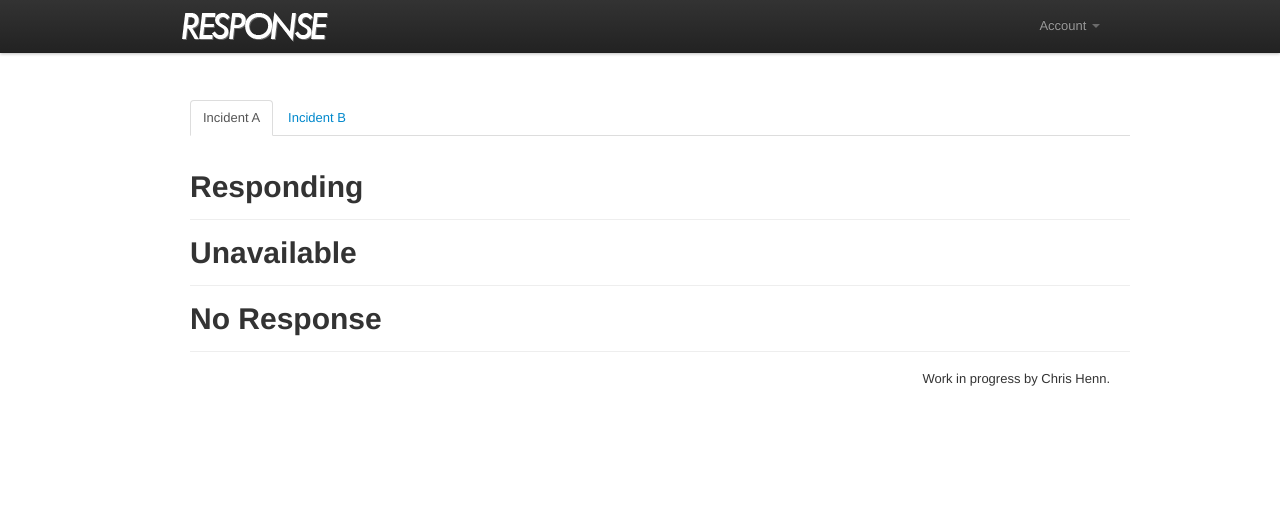
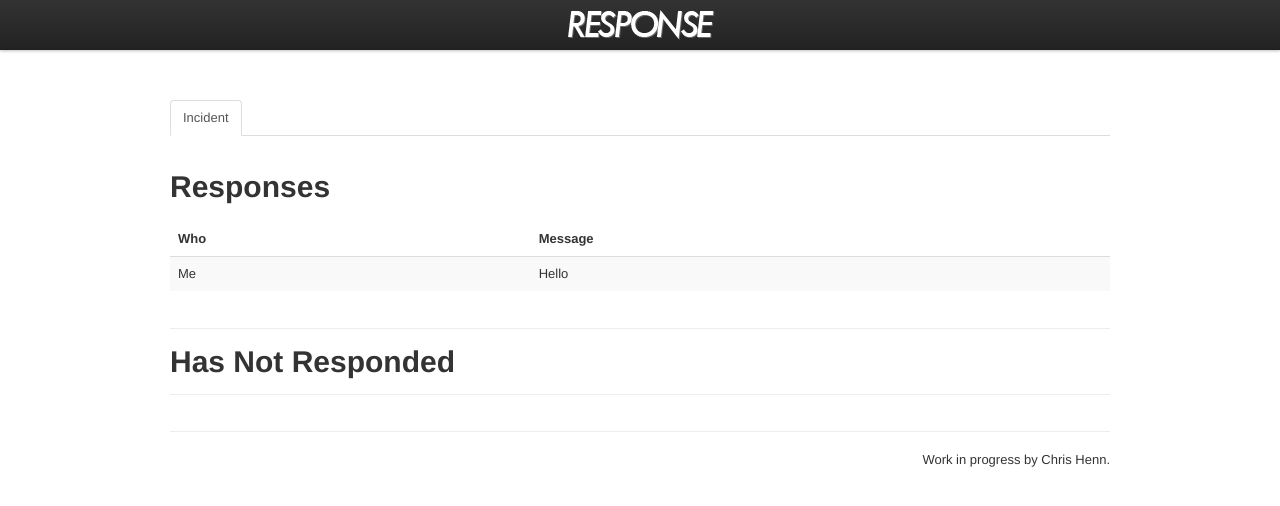
Before and after one commit to chnn/response, a Flask app: page / in a window 1280 px wide. Shown: the top 506 px of the page. Run offline with Flask 2, Linux system fonts and the light colour scheme; some libraries are stand-ins or nearby versions.

Commit message:
Test basic responder data store

```diff
--- a/application.py
+++ b/application.py
@@ -24,7 +24,7 @@
     messages[responder] = message
 
     resp = twilio.twiml.Response()
-    resp.sms('Verified that ' + responder + 'responded with "' + message + '"')
+    resp.sms('Verified that ' + responder + ' responded with "' + message + '"')
     return str(resp)
 
 
--- a/static/css/screen.css
+++ b/static/css/screen.css
@@ -1,10 +1,14 @@
 @import "bootstrap.min.css";
 body {
-  margin: 100px;
+  margin: 100px 0 0 0;
+}
+.navbar-inner {
+  height: 40px;
+  padding: 5px;
 }
 #logo {
   display: block;
-  margin: 10px;
+  margin: 3px auto;
   padding: 0;
   width: 149px;
   height: 33px;
@@ -13,6 +17,9 @@
 #logo:hover {
   background-position: 148px 1px;
 }
+.table {
+  margin: 20px 0;
+}
 .navbar .nav {
   margin-top: 7px;
 }
--- a/static/less/screen.less
+++ b/static/less/screen.less
@@ -1,12 +1,17 @@
 @import "bootstrap.min.css";
 
 body {
-    margin: 100px;
+    margin: 100px 0 0 0;
+}
+
+.navbar-inner {
+    height: 40px;
+    padding: 5px;
 }
 
 #logo {
     display: block;
-    margin: 10px;
+    margin: 3px auto;
     padding: 0;
     width: 149px;
     height: 33px;
@@ -16,6 +21,10 @@
     }
 }
 
+.table {
+    margin: 20px 0;
+}
+
 .navbar .nav {
     margin-top: 7px;
 }
--- a/templates/index.html
+++ b/templates/index.html
@@ -7,49 +7,62 @@
     <script data-main="{{ url_for('static', filename='js/main') }}" src="{{ url_for('static', filename='js/require-jquery.js') }}"></script>
 </head>
 <body>
-    <div class="navbar navbar-fixed-top">
-        <div class="navbar-inner">
-            <div class="container">
-                <a class="brand" id="logo" href="#"></a>
-                <ul class="nav pull-right">
-                    <li class="dropdown">
-                        <a href="#" class="dropdown-toggle" data-toggle="dropdown">Account <b class="caret"></b></a>
-                        <ul class="dropdown-menu">
-                            <li><a href="#profile">Profile</a></li>
-                            <li><a href="#logout">Log Out</a></li>
-                        </ul>
-                    </li>
-                </div>
+    <div class="container">
+        <div class="navbar navbar-fixed-top">
+            <div class="navbar-inner">
+                <a id="logo" href="#"></a>
+                <!-- <ul class="nav pull-right"> -->
+                <!--     <li class="dropdown"> -->
+                <!--         <a href="#" class="dropdown-toggle" data-toggle="dropdown">Account <b class="caret"></b></a> -->
+                <!--         <ul class="dropdown-menu"> -->
+                <!--             <li><a href="#profile">Profile</a></li> -->
+                <!--             <li><a href="#logout">Log Out</a></li> -->
+                <!--         </ul> -->
+                <!--     </li> -->
+                <!-- </ul> -->
             </div>
         </div>
     </div>
+
     <div class="container">
 
-        <div class="span12">
-
             <ul class="nav nav-tabs" id="incident-tabs">
-                <li class="active"><a href="#incident-a" data-toggle="tab">Incident A</a></li>
-                <li><a href="#incident-b" data-toggle="tab">Incident B</a></li>
+                <li class="active"><a href="#incident-a" data-toggle="tab">Incident</a></li>
             </ul>
 
             <div class="tab-content">
                 <div class="tab-pane active" id="incident-a">
                     <div class="page-header">
-                        <h1>Responding</h1>
+                        <h1>Responses</h1>
+                        <table class="table table-striped">
+                            <thead>
+                                <tr>
+                                    <th>Who</th>
+                                    <th>Message</th>
+                                </tr>
+                            </thead>
+                            <tbody>
+                                <tr>
+                                    <td>Me</td>
+                                    <td>Hello</td>
+                                </tr>
+                                <tr>
+                                    {% for message in messages %}
+                                        <td>{{ message }}</td>
+                                    {% endfor %}
+                                    {% for responder in responders %}
+                                        <td>{{ responder }}</td>
+                                    {% endfor %}
+                                </tr>
+                            </tbody>
+                        </table>
                     </div>
                     <div class="page-header">
-                        <h1>Unavailable</h1>
+                        <h1>Has Not Responded</h1>
                     </div>
-                    <div class="page-header">
-                        <h1>No Response</h1>
-                    </div>
-                </div>
-                <div class="tab-pane" id="incident-b">
-                    <p>goodbye</p>
                 </div>
             </div>
 
-        </div>
 
         <footer class="footer">
             <hr>
```
